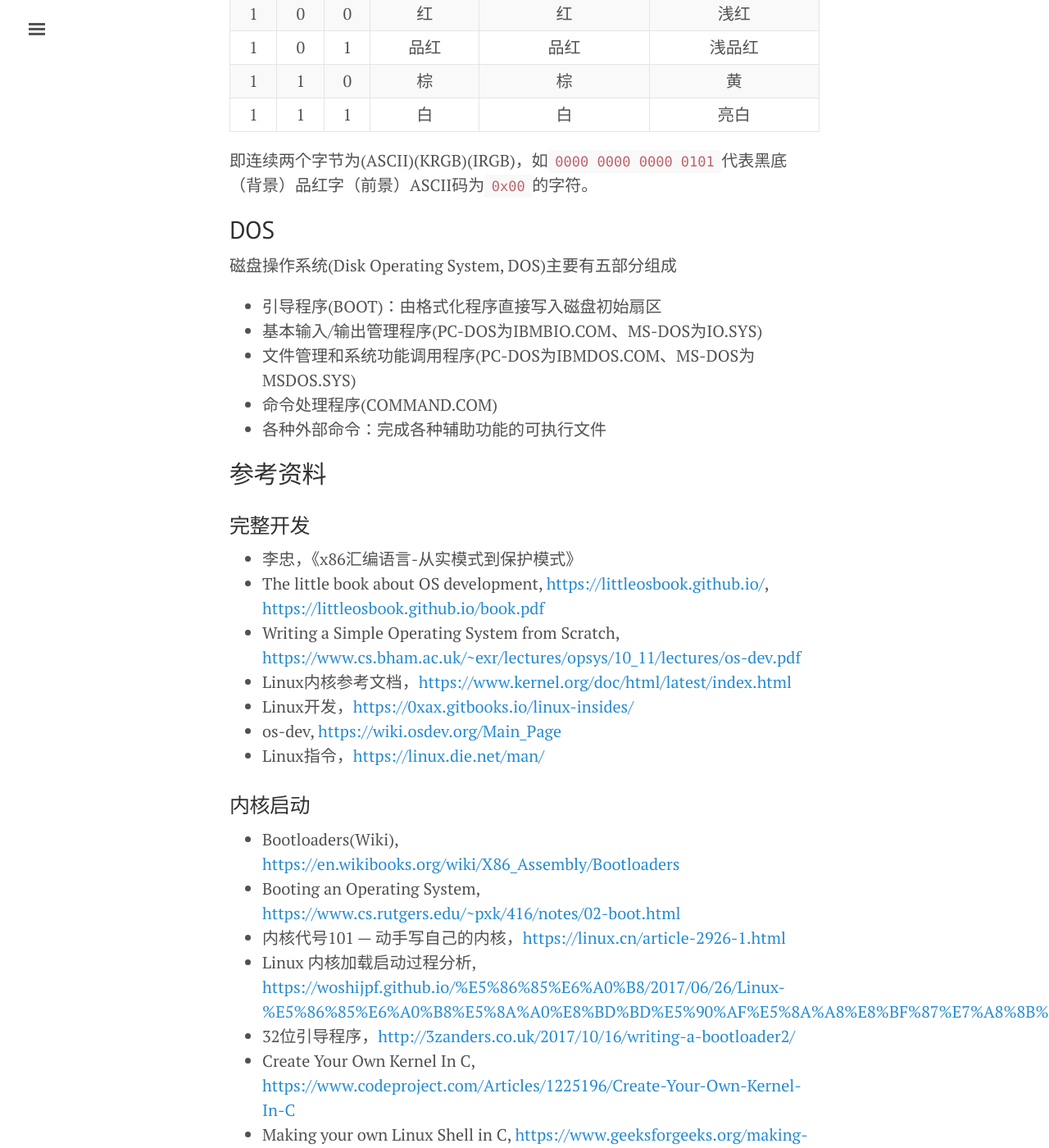
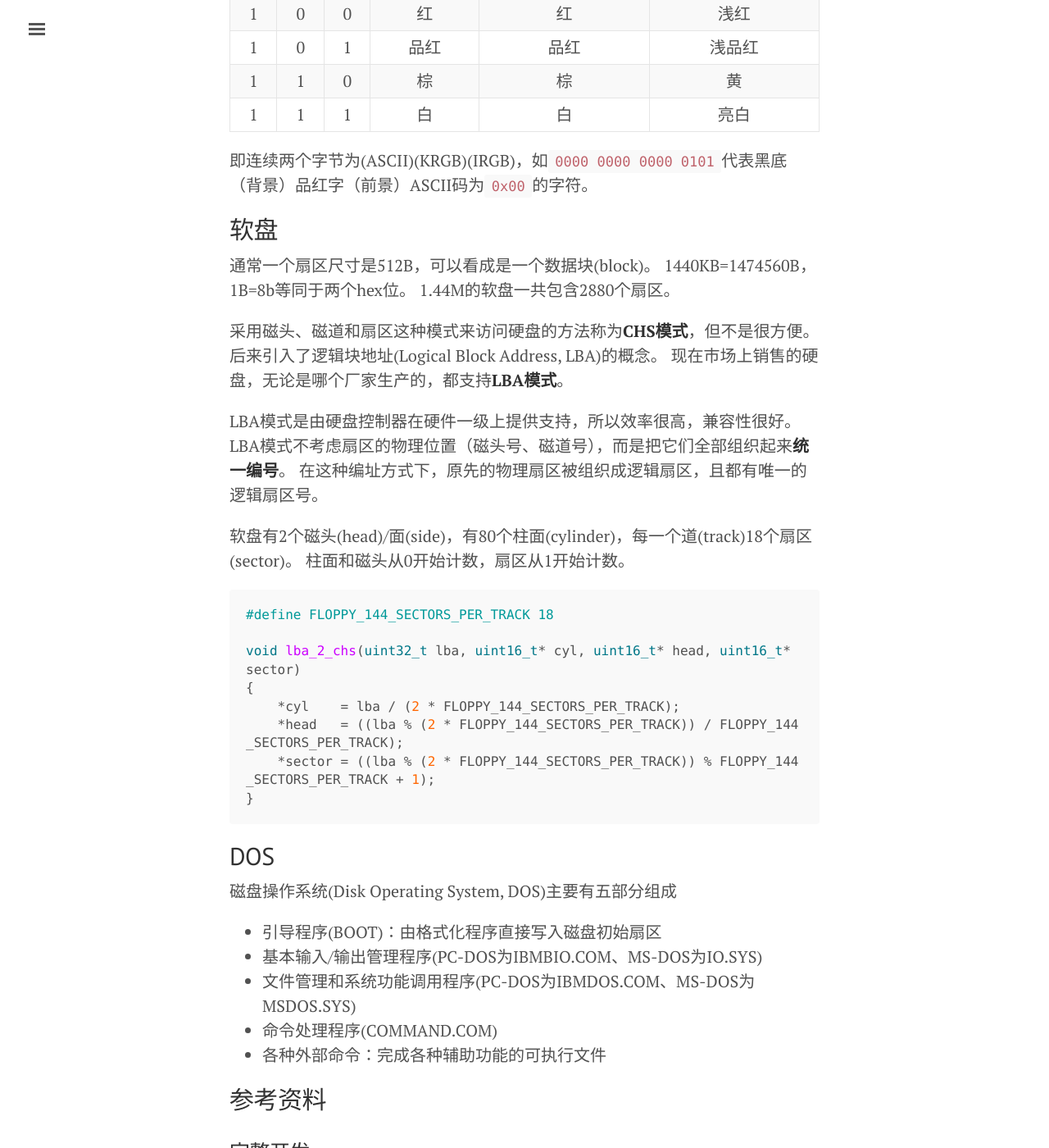
Before and after one commit to Ewenwan/chhzh123.github.io, a Jekyll site: the page built from _posts/2019-03-11-os-ini.md, in a window 1280 px wide and 1400 px high, scrolled down 2974 px. Shown: the whole window at 82% size. Built offline with Jekyll 4.4.1, drawn with Linux system fonts in a browser that asks for light colours; nearby versions of some CDN libraries; comment, search, counter and statistics services are not loaded; some of the changed text lies outside the part shown.

Commit message:
[blog] fix floppy disk
1. Fix floppy disk descriptions

````diff
--- a/_posts/2019-03-11-os-ini.md
+++ b/_posts/2019-03-11-os-ini.md
@@ -76,6 +76,33 @@ int *var = (int*)0x40001000;
 
 即连续两个字节为(ASCII)(KRGB)(IRGB)，如`0000 0000 0000 0101`代表黑底（背景）品红字（前景）ASCII码为`0x00`的字符。
 
+## 软盘
+通常一个扇区尺寸是512B，可以看成是一个数据块(block)。
+1440KB=1474560B，1B=8b等同于两个hex位。
+1.44M的软盘一共包含2880个扇区。
+
+采用磁头、磁道和扇区这种模式来访问硬盘的方法称为**CHS模式**，但不是很方便。
+后来引入了逻辑块地址(Logical Block Address, LBA)的概念。
+现在市场上销售的硬盘，无论是哪个厂家生产的，都支持**LBA模式**。
+
+LBA模式是由硬盘控制器在硬件一级上提供支持，所以效率很高，兼容性很好。
+LBA模式不考虑扇区的物理位置（磁头号、磁道号），而是把它们全部组织起来**统一编号**。
+在这种编址方式下，原先的物理扇区被组织成逻辑扇区，且都有唯一的逻辑扇区号。
+
+软盘有2个磁头(head)/面(side)，有80个柱面(cylinder)，每一个道(track)18个扇区(sector)。
+柱面和磁头从0开始计数，扇区从1开始计数。
+
+```cpp
+#define FLOPPY_144_SECTORS_PER_TRACK 18
+
+void lba_2_chs(uint32_t lba, uint16_t* cyl, uint16_t* head, uint16_t* sector)
+{
+    *cyl    = lba / (2 * FLOPPY_144_SECTORS_PER_TRACK);
+    *head   = ((lba % (2 * FLOPPY_144_SECTORS_PER_TRACK)) / FLOPPY_144_SECTORS_PER_TRACK);
+    *sector = ((lba % (2 * FLOPPY_144_SECTORS_PER_TRACK)) % FLOPPY_144_SECTORS_PER_TRACK + 1);
+}
+```
+
 ## DOS
 磁盘操作系统(Disk Operating System, DOS)主要有五部分组成
 * 引导程序(BOOT)：由格式化程序直接写入磁盘初始扇区
@@ -120,5 +147,6 @@ int *var = (int*)0x40001000;
 * Interrupts (BIOS/DOS), <https://jbwyatt.com/253/emu/8086_bios_and_dos_interrupts.html>
 
 ### 其他
+* 磁盘组织，<https://wiki.osdev.org/Floppy_Disk_Controller>
 * Basic x86 interrupts, <https://alex.dzyoba.com/blog/os-interrupts/>
 * 键盘中断，<http://inglorion.net/documents/tutorials/x86ostut/keyboard/>
````
Also changed, not shown: _posts/2019-03-05-os-env.md (+1 -33 lines).
